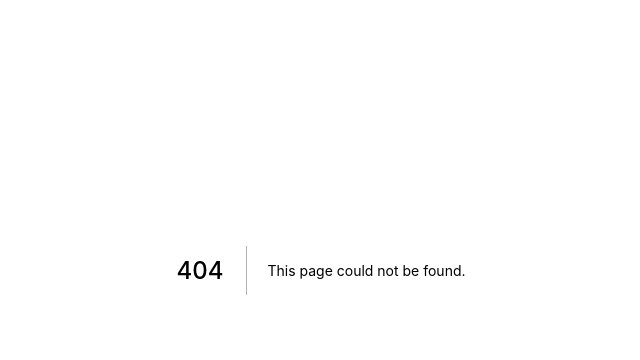
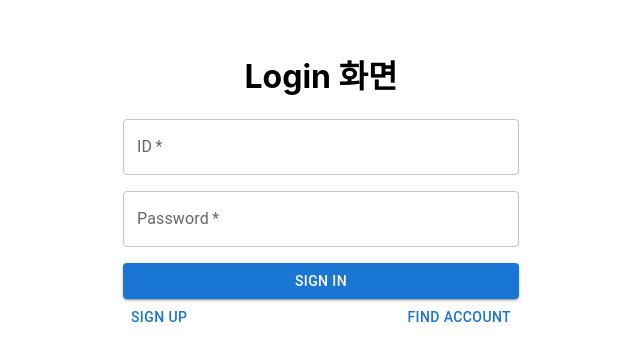
Before and after one commit to Customlms/Frontend, a Next.js app: page /login in a window 1280 px wide. Before the commit this address had no page. Shown: the part 130-490 px from the top of the page, without its empty margins (319-959 px from the left). Built offline with nearby package versions, Linux system fonts and the light colour scheme.

Commit message:
Feat: Login page

```diff
--- /dev/null
+++ b/pages/login/index.tsx
@@ -0,0 +1,49 @@
+import { NextPage } from "next";
+import { Grid, Button, Container, TextField, Box } from "@mui/material";
+
+const login: NextPage = () => {
+    return (
+        <Container id="loginForm" className="loginForm" maxWidth="xs">
+            <Box
+                sx={{
+                    display: 'flex',
+                    flexDirection: 'column',
+                    alignItems: 'center',
+                    marginTop: 20
+                }}
+            >
+                <h1>Login 화면</h1>
+                <TextField
+                    label="ID"
+                    name="ID"
+                    required
+                    fullWidth
+                    sx={{ mb: 2 }}
+                />
+                <TextField
+                    label="Password"
+                    name="Password"
+                    type="password"
+                    required
+                    fullWidth
+                    sx={{ mb: 2 }}
+                />
+                <Button
+                    id="loginButton"
+                    variant="contained"
+                    type = "submit"
+                    href="/main"
+                    fullWidth
+                >Sign In</Button>
+                <Grid container>
+                    <Grid item xs>
+                        <Button className="test" href="/find-user">Sign Up</Button>
+                    </Grid>
+                    <Button className="test" href="/find">Find Account</Button>
+                </Grid>
+            </Box>
+        </Container>
+    )
+}
+
+export default login;
```
